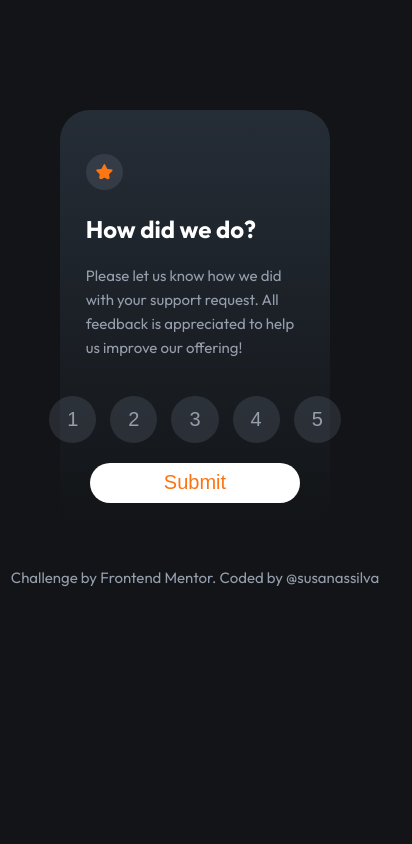
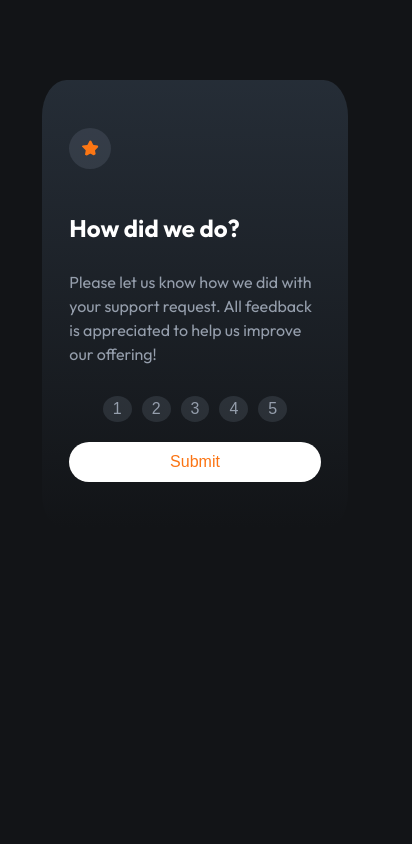
Before and after one commit to susanassilva/interactive-rating-component, a plain HTML site: page index.html in a window 390 px wide. Shown: the top 844 px of the page, 412 px wide, since content can reach past the window. Drawn offline with Linux system fonts and the light colour scheme.

Commit message:
'alterações script e media queries'

```diff
--- a/index.html
+++ b/index.html
@@ -1,5 +1,6 @@
 <!DOCTYPE html>
 <html lang="en">
+
 <head>
   <meta charset="UTF-8">
   <meta http-equiv="X-UA-Compatible" content="IE=edge">
@@ -7,35 +8,51 @@
   <title>Interactive Rating Component</title>
   <link rel="stylesheet" href="style.css">
 </head>
+
 <body>
+
+  <div class="container">
     <section class="section-page">
-    <div class="container">
+      <div class='container-card' id="container-card">
         <div class="container-content">
           <img src="./images/icon-star.svg" class="container-content-img">
           <h1>How did we do?</h1>
           <p>Please let us know how we did with your support request. All feedback is appreciated to help us improve our offering!</p>
         </div>
+
+
         <div class="container-buttons">
-        <div class="button-numbers">
-          <button class="btn" id='btn-1' onclick="rating(1)">1</button>
-          <button class="btn" id="btn-2" onclick="rating(2)">2</button>
-          <button class="btn" id="btn-3" onclick="rating(3)">3</button>
-          <button class="btn" id="btn-4" onclick="rating(4)">4</button>
-          <button class="btn" id="btn-5" onclick="rating(5)">5</button>
+            <button class="btn" id='btn-1' value="1" onclick="rate_one()">1</button>
+            <button class="btn" id="btn-2" value="2" onclick="rate_two()">2</button>
+            <button class="btn" id="btn-3" value="3" onclick="rate_three()">3</button>
+            <button class="btn" id="btn-4" value="4" onclick="rate_four()">4</button>
+            <button class="btn" id="btn-5" value="5" onclick="rate_five()">5</button>
         </div>
-        <button type="submit" class="btn-submit" >Submit</button>
+        <button type="submit" class="btn-submit" onClick="submitBtn()">Submit</button>
+
+      </div>
+    </section>
+
+    <section class="section-submit" >
+      <div class="container-submit" id="container-submit" style = 'display:none'>
+        <div class="container-content">
+        <img src="./images/illustration-thank-you.svg" class="submit-img">
+        <p class="result">You select <span id="rate-selected">x</span> out of 5</p>
+        <h1>Thank you!</h1>
+
+        <p>We appreciate you taking the time to give a rating. If you ever need more support, don't hesitate to get in touch!</p>
       </div>
       </div>
     </section>
+  </div>
+
   <footer>
     <div class="footer-container">
       <p>Challenge by Frontend Mentor. Coded by @susanassilva</p>
     </div>
   </footer>
   <script src="script.js"></script>
+
 </body>
+
 </html>
-
-
-<!-- Submit You selected out of 5 Thank you!
-. -->
--- a/script.js
+++ b/script.js
@@ -1,11 +1,47 @@
+// container-card / card = card
+// container-buttons = rating
+// btn-submit = submit-btn
+// container-submit = submitted
+// rate-selected = total
 
-const submitBtn = document.querySelector('.btn-submit');
+const container_submit = document.getElementById('container-submit');
+const container_card = document.getElementById('container-card');
+const btn = document.getElementById('container-buttons').value;
+let visibility = true;
+
+let rate_value = '0';
+
+function rate_one () {
+    rate = '1';
+}
+
+function rate_two () {
+    rate = '2';
+}
+
+function rate_three () {
+    rate = '3';
+}
+
+function rate_four () {
+    rate = '4';
+}
+
+function rate_five () {
+    rate = '5';
+}
 
 
+function submitBtn() {
+    document.getElementById('container-card').style.display = 'none';
+    document.getElementById('container-submit').style.display = 'block';
 
-const imprime = () => {
-    location.href = "./submit.html";
-};
+    document.getElementById('rate-selected').innerHTML = rate;
 
 
-submitBtn.addEventListener("click", imprime);
+    if (rate === undefined) {
+
+    } else {
+        alert('Rate submitted');
+    }
+}
--- a/style.css
+++ b/style.css
@@ -8,6 +8,7 @@ body {
 h1 {
   color: hsl(0, 0%, 100%);
   font-weight: 700;
+  padding: 8% 0 3% 0;
 }
 
 p {
@@ -16,6 +17,8 @@ p {
   font-weight: 400;
   line-height: 1.50rem;
 }
+
+/*Botões*/
 
 button {
   display: inline;
@@ -32,43 +35,12 @@ button:focus {
   background-color: hsl(217, 12%, 63%);
 }
 
-
-.container {
-  width: 25%;
-  margin: 110px auto 40px;
-  padding: 0 10px;
-  border-radius: 30px;
-  display: flex;
-  flex-direction: column;
-  background: linear-gradient(180deg, hsl(213, 19%, 18%), hsl(216, 12%, 8%));
-}
-
-.container-content {
-  margin: 0;
-  padding: 30px 20px 0;
-}
-
-.container-content-img {
-  background-color:hsla(216, 12%, 54%, 0.205);
-  padding: 10px;
-  border-radius: 50%;
-}
-
-.button-numbers {
-  gap: 0 20px;
-  margin: 15px auto;
-  display: flex;
-  font-weight: bold;
-  justify-content: center;
-}
-
 .btn {
   color: hsl(217, 12%, 63%);
   background-color:hsla(216, 12%, 54%, 0.205);
   border-radius: 100%;
   padding: 12px 18px;
 }
-
 
 .btn-submit {
   border-radius: 40px;
@@ -79,16 +51,42 @@ button:focus {
   color: hsl(25, 97%, 53%);
 }
 
+
 .btn-submit:hover{
   color: white;
 }
+/*Containers*/
 
+.container {
+  position: absolute;
+  top: 50px;
+  left: 510px;
+  width: 30%;
+  border-radius: 8%;
+  background: linear-gradient(180deg, hsl(213, 19%, 18%), hsl(216, 12%, 8%));
+}
 
-.footer-container{
-  font-size: 0.75rem;
-  margin: 0 auto;
-  padding-top: 0;
-  text-align: center;
+.container-card, .container-submit {
+  padding: 8%;
+}
+
+.container-content {
+  margin: 0;
+  padding: 30px 20px 0;
+}
+
+.container-buttons {
+  gap: 0 20px;
+  margin: 15px auto;
+  display: flex;
+  font-weight: bold;
+  justify-content: center;
+}
+
+.container-content-img {
+  background-color:hsla(216, 12%, 54%, 0.205);
+  padding: 5%;
+  border-radius: 50%;
 }
 
 .container-submit {
@@ -97,7 +95,12 @@ button:focus {
   padding: 60px 20px 20px;
 }
 
-.result-selected {
+.submit-img {
+  margin: 0 auto;
+  display: block;
+}
+
+.result {
   border-radius: 20px;
   padding: 0 10px;
   margin-top: 20px;
@@ -107,17 +110,26 @@ button:focus {
   background: hsla(216, 12%, 54%, 0.205);
 }
 
-.container-submit-img {
-  display: flex;
-  margin: 0 auto;
-  order:-1;
-  justify-content: center;
+.footer-container{
+  position: relative;
+  font-size: 0.75rem;
+  padding-top: 0;
+  text-align: center;
+  top: 550px;
+  right: -30px;
 }
 
-@media screen and (max-width: 980px) {
+@media screen and (max-width: 1030px) {
+
+  button {
+    font-size: 1.25rem;
+  }
   .container {
+    display: block;
+    position:static;
     padding: 0.24rem;
-    width: 70%;
+    width: 40%;
+    margin: 80px auto;
   }
 
   .container-content {
@@ -125,16 +137,46 @@ button:focus {
   }
 
   .btn-submit {
-    width: 80%;
-    margin: 8px auto 20px;
+    margin: 20px auto 20px;
     display: block;
   }
 
-  .button-numbers {
-    gap: 0 14px;
-    margin: 5px auto 20px;
+  .container-buttons {
+    display: flex;
+    margin: 10px;
+    gap: 0 10px;
+    font-size: 12px;
+    font-weight: bold;
+    justify-content: center;
   }
-  .container-content-img {
+
+
+  .content-img {
     margin: 40px 0 0;
   }
 }
+
+@media screen and (max-width: 840px) {
+  p {
+    font-size: 1rem;
+    margin-bottom: 0;
+  }
+
+  button {
+    font-size: 1rem;
+    margin-top: 0;
+  }
+  .btn {
+    padding: 4px 10px;
+  }
+}
+
+@media screen and (max-width: 680px) {
+  .container {
+    width: 80%;
+
+  }
+  .container-content {
+    padding: 20px 0;
+  }
+}
```
Also changed, not shown: submit.html (deleted, +0 -33 lines). Lines whose indentation alone changed are shown as unchanged.
